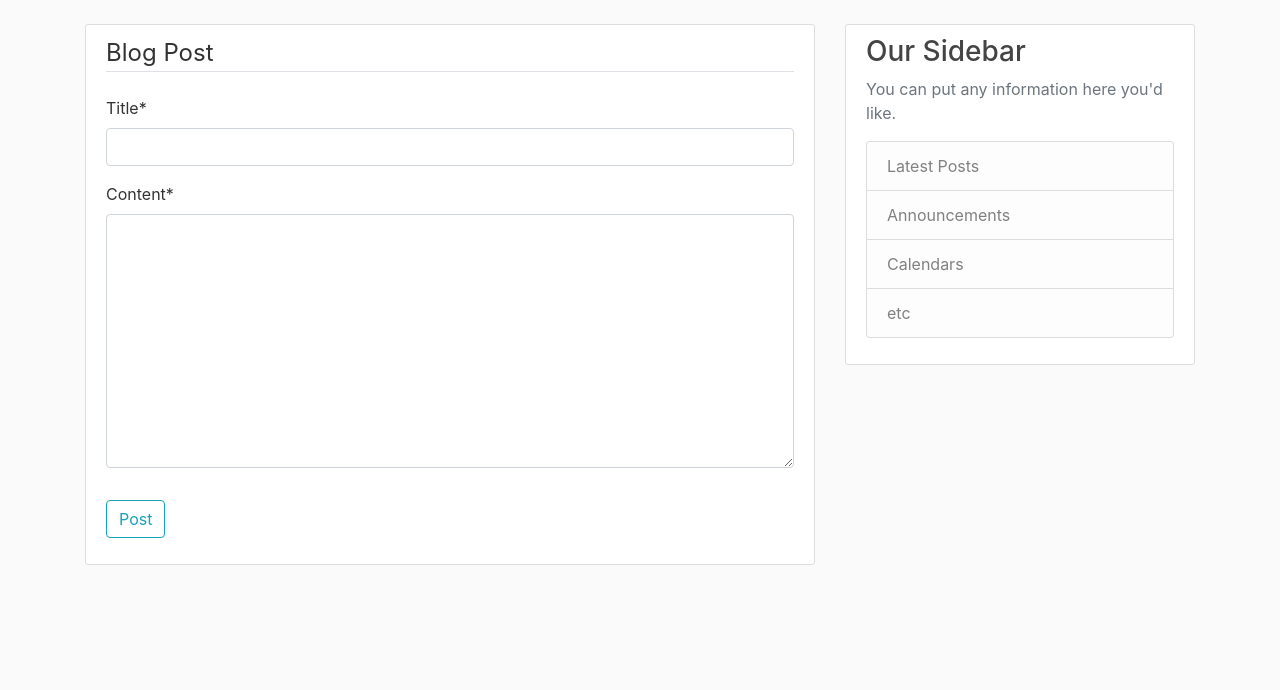
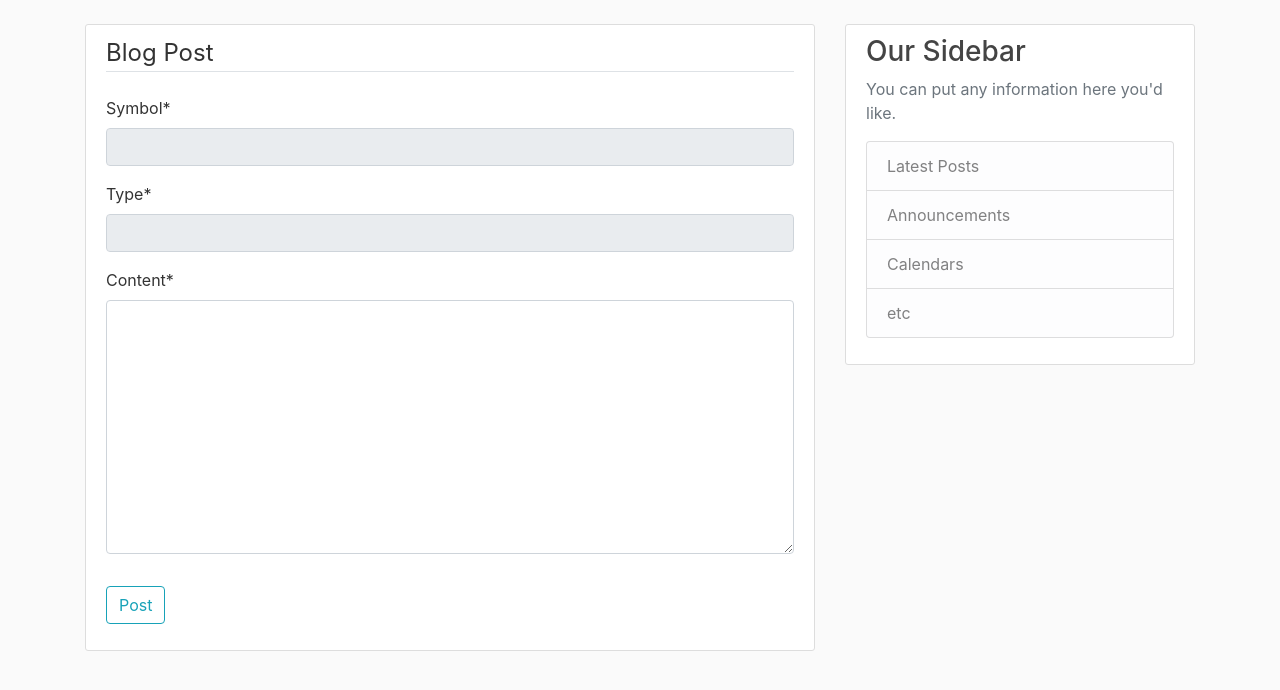
Before and after one commit to AL-DN/MarketMaven, a Django app: page /post/new/ in a window 1280 px wide. Shown: the part 56-746 px from the top of the page. Run offline with Django 5.2, Linux system fonts and the light colour scheme; a user stored in the database is signed in; some libraries are stand-ins or nearby versions.

Commit message:
fills posts with basic info

```diff
--- a/blog/models.py
+++ b/blog/models.py
@@ -4,8 +4,10 @@ from django.contrib.auth.models import User
 from django.urls import reverse
 
 class Post(models.Model):
-    title = models.CharField(max_length=100)
+    symbol = models.CharField(default='', max_length=4)
+    type = models.CharField(default='', max_length=4)
     content = models.TextField()
+
     date_posted = models.DateTimeField(default=timezone.now)
     author = models.ForeignKey(User, on_delete=models.CASCADE)
 
--- a/blog/templates/blog/new_trades.html
+++ b/blog/templates/blog/new_trades.html
@@ -8,7 +8,7 @@
       {% for p in buys %}
         <li>
           {{ p.symbol }} (qty: {{ p.qty }})
-          <a href="{% url 'post-create' %}?symbol={{ p.symbol }}&action=buy">
+          <a href="{% url 'post-create' %}?symbol={{ p.symbol }}&type=buy">
             Create post
           </a>
         </li>
@@ -22,7 +22,7 @@
       {% for p in sells %}
         <li>
           {{ p.symbol }} (qty: {{ p.qty }})
-          <a href="{% url 'post-create' %}?symbol={{ p.symbol }}&action=sell">
+          <a href="{% url 'post-create' %}?symbol={{ p.symbol }}&type=sell">
             Create post
           </a>
         </li>
--- a/blog/views.py
+++ b/blog/views.py
@@ -1,3 +1,4 @@
+from pprint import pprint
 from django.shortcuts import render, get_object_or_404
 from django.contrib.auth.mixins import LoginRequiredMixin, UserPassesTestMixin
 from django.views.generic import ListView, DetailView, CreateView, UpdateView, DeleteView
@@ -7,6 +8,24 @@ from users.utils import filter_positions
 from .models import Post
 
 from django.views.generic import TemplateView
+
+# to overide forms
+from django import forms
+from .models import Post
+
+# overides the form sidget
+class PostForm(forms.ModelForm):
+    class Meta:
+        model = Post
+        fields = ['symbol','type','content']
+
+    def __init__(self, *args, **kwargs):
+        super().__init__(*args,**kwargs)
+
+        # sets fields
+        self.fields['symbol'].disabled = True
+        self.fields['type'].disabled = True
+
 
 
 class PostListView(ListView):
@@ -33,16 +52,31 @@ class PostDetailView(DetailView):
 
 class PostCreateView(LoginRequiredMixin, CreateView):
     model=Post
-    fields = ['title','content']
-    # context_object_name=object
-    # template_name = post_detail.html
+    form_class = PostForm
 
-    # overrides method so that
-    # for the current form user is trying to submit
-    # make its author the current logged in user
+    def get_initial(self):
+        inital = super().get_initial()
+
+        # gets query parameters passed thru url
+        symbol = self.request.GET.get('symbol')
+        type = self.request.GET.get('type')
+
+        if symbol:
+            inital['symbol'] = symbol
+            #print(f"symbol {inital['symbol']}")
+        if type:
+            inital['type'] = type
+            #print(f"type {inital['type']}")
+        #pprint(inital)
+        return inital
+
+
     def form_valid(self, form):
+        form.instance.symbol = self.request.GET.get('symbol')
+        form.instance.type = self.request.GET.get('type')
         form.instance.author = self.request.user
         return super().form_valid(form)
+
 
 class PostUpdateView(LoginRequiredMixin, UserPassesTestMixin, UpdateView):
     model=Post
--- a/users/templates/users/register.html
+++ b/users/templates/users/register.html
@@ -13,7 +13,7 @@
   <div class="border-top pt-url3">
     <small class="text-muted">
       Already have an account?
-      <a class="ml-2" href="{%  'login' %}"> Sign In </a>
+      <a class="ml-2" href="{% 'login' %}"> Sign In </a>
     </small>
   </div>
 </div>
```
Also changed, not shown: blog/migrations/0002_remove_post_title_post_symbol_post_type.py (added), db.sqlite3.
